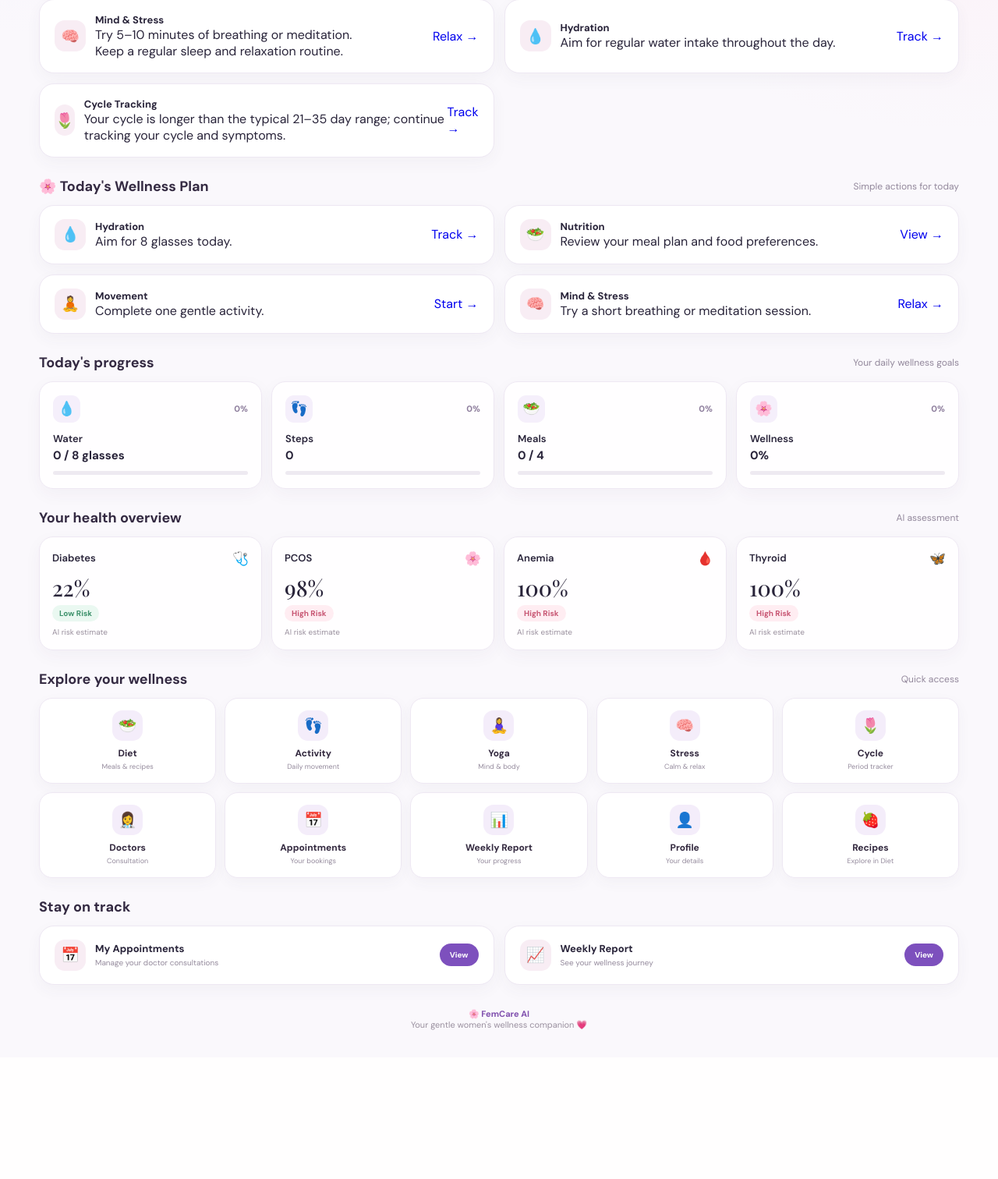
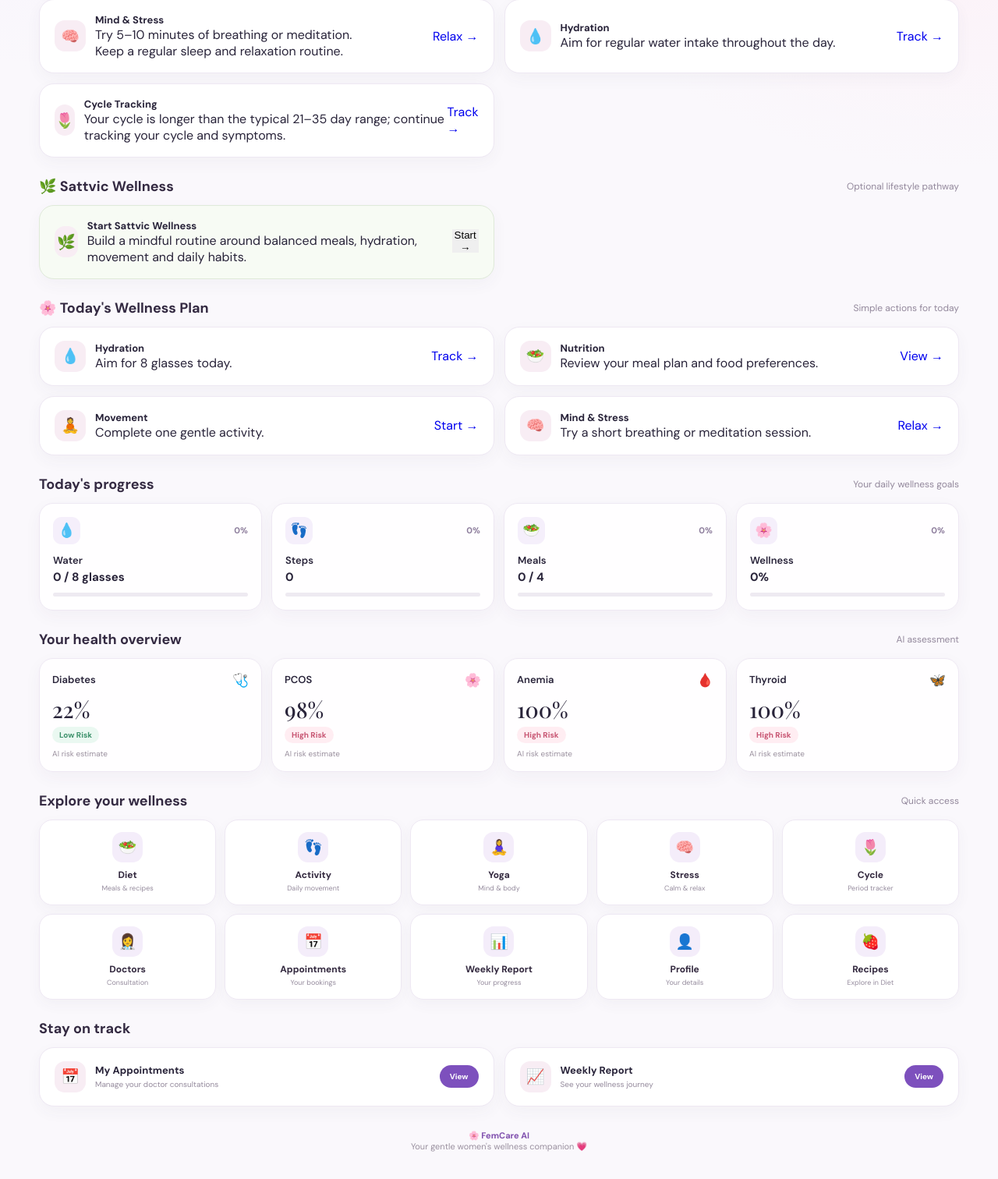
Before and after one commit to Manasa03042004/FemCare-AI, a Flask app: page /dashboard in a window 1280 px wide. Shown: the part 641-2153 px from the top of the page at 78% size. Before the commit the page ends 1962 px from the top, so only its background shows below. Run offline with Flask 3, Linux system fonts and the light colour scheme; a user stored in the database is signed in; data comes from the database, SQL or seed files in the repository; parts of the project's set-up code (start-up, migrations or seed data) failed here and were passed over.

Commit message:
Add Sattvic Wellness activation to dashboard

```diff
--- a/templates/dashboard.html
+++ b/templates/dashboard.html
@@ -797,6 +797,41 @@
             <a href="{{ url_for('menstrual') }}" class="bottom-action">Track →</a>
         </div>
         {% endif %}
+    </div>
+</section>
+
+<section>
+    <div class="section-head">
+        <div class="section-title">🌿 Sattvic Wellness</div>
+        <div class="section-caption">Optional lifestyle pathway</div>
+    </div>
+
+    <div class="bottom-grid">
+        <div class="bottom-card" style="background:#f7fbf4;border-color:#dfead9;">
+            <div class="bottom-left">
+                <div class="bottom-icon">🌿</div>
+                <div>
+                    <div class="bottom-title">
+                        {% if sattvic_enabled %}Sattvic Wellness Active{% else %}Start Sattvic Wellness{% endif %}
+                    </div>
+                    <div class="bottom-subtitle">
+                        {% if sattvic_enabled %}
+                        Your optional daily wellness pathway is active. Continue to your routine.
+                        {% else %}
+                        Build a mindful routine around balanced meals, hydration, movement and daily habits.
+                        {% endif %}
+                    </div>
+                </div>
+            </div>
+
+            {% if sattvic_enabled %}
+            <a href="{{ url_for('sattvic') }}" class="bottom-action">Open →</a>
+            {% else %}
+            <form method="POST" action="{{ url_for('start_sattvic') }}">
+                <button type="submit" class="bottom-action" style="border:0;cursor:pointer;">Start →</button>
+            </form>
+            {% endif %}
+        </div>
     </div>
 </section>
 
```
